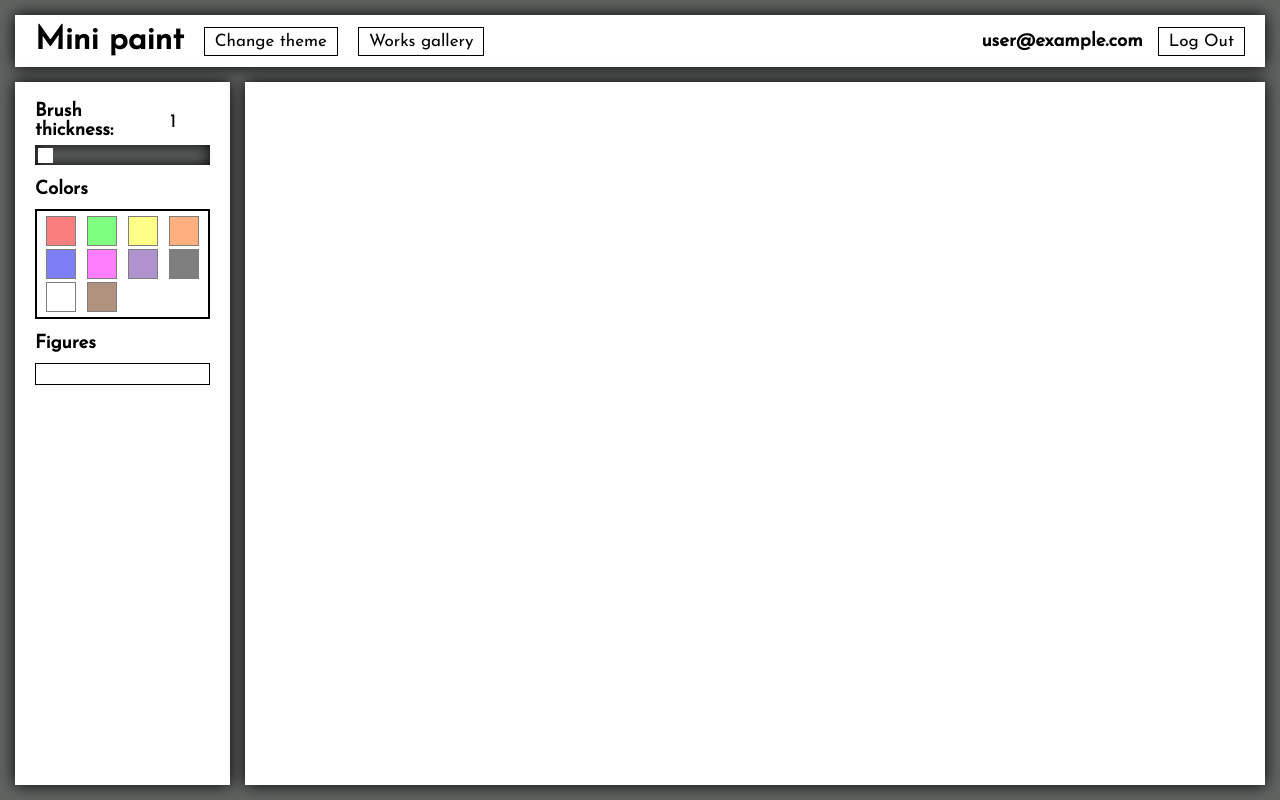
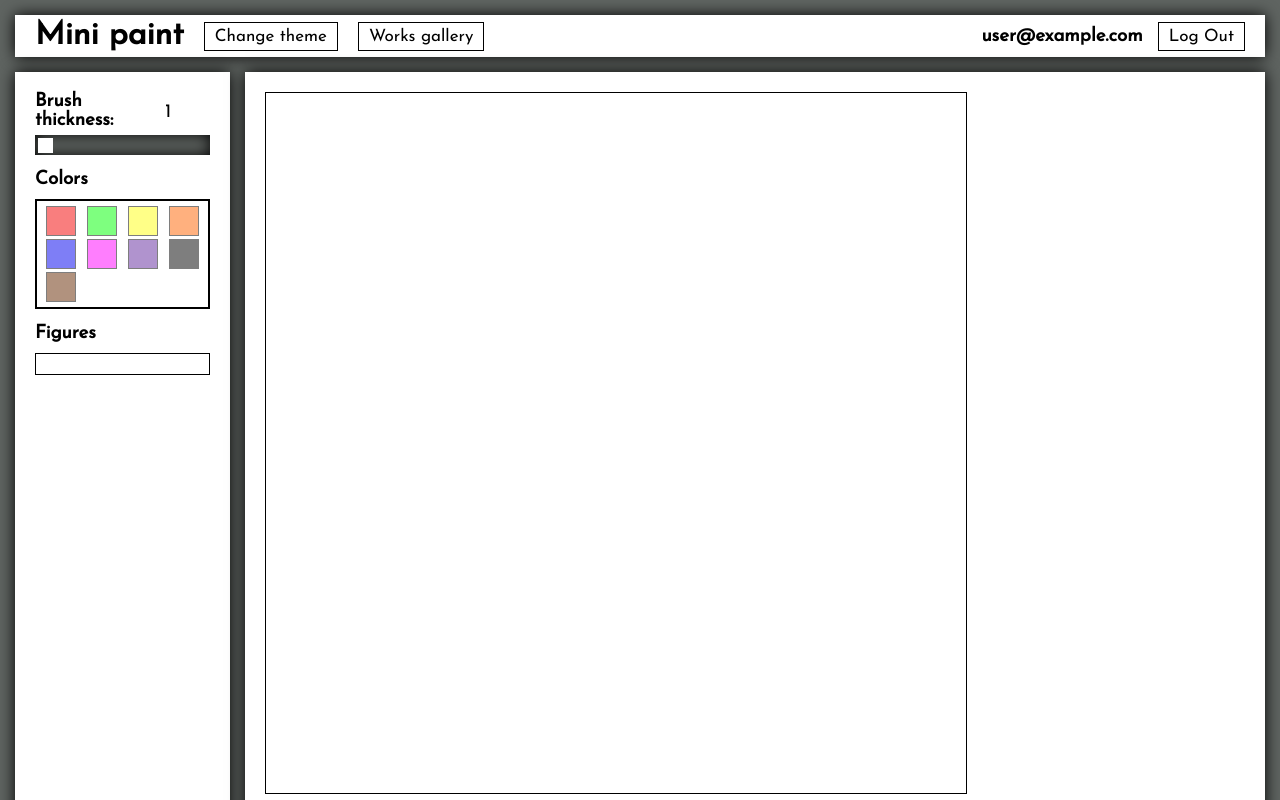
Before and after one commit to kirpichev228/mini-paint, a Vue app in the folder mini-paint/: page / in a window 1280 px wide. Built offline with nearby package versions, Linux system fonts and the light colour scheme; no server answers; sample sign-in values are in the browser's storage.

Commit message:
jst-694 implement brush drawing

```diff
--- a/mini-paint/src/components/CanvasComponent.vue
+++ b/mini-paint/src/components/CanvasComponent.vue
@@ -1,8 +1,66 @@
 <template>
-  <div class="canvas-wrapper"></div>
+  <div class="canvas-wrapper">
+    <canvas ref="canvas" width="700" height="700" @mousedown="startDrawing" @mousemove="drawLine" @mouseup="stopDrawing"></canvas>
+  </div>
 </template>
 
-<script setup lang="ts"></script>
+<script setup lang="ts">
+import { ref } from 'vue'
+import { useCanvasStore } from '@/stores/canvasStore'
+
+const canvasStore = useCanvasStore()
+
+const canvas = ref<HTMLCanvasElement | null>(null)
+const isDrawing = ref(false)
+const startX = ref(0)
+const startY = ref(0)
+const width = canvasStore.getBrushThickness
+const color = canvasStore.getPickedColor
+
+const initializeCanvas = () => {
+  if (!canvas.value) {
+    return
+  }
+  const ctx = canvas.value.getContext('2d')
+  if (ctx) {
+    ctx.lineWidth = Number(width.value)
+    ctx.lineCap = 'round'
+    ctx.strokeStyle = color.value
+  }
+}
+
+function startDrawing(event: MouseEvent) {
+  initializeCanvas()
+  if (!canvas.value) {
+    return
+  }
+
+  isDrawing.value = true
+  startX.value = event.offsetX
+  startY.value = event.offsetY
+}
+
+function drawLine(event: MouseEvent) {
+  if (!isDrawing.value || !canvas.value) {
+    return
+  }
+
+  const ctx = canvas.value.getContext('2d')
+  if (ctx) {
+    ctx.beginPath()
+    ctx.moveTo(startX.value, startY.value)
+    ctx.lineTo(event.offsetX, event.offsetY)
+    ctx.stroke()
+
+    startX.value = event.offsetX
+    startY.value = event.offsetY
+  }
+}
+
+function stopDrawing() {
+  isDrawing.value = false
+}
+</script>
 
 <style scoped>
 .canvas-wrapper {
@@ -12,4 +70,9 @@
   background: var(--color-primary);
   box-shadow: var(--color-shadow);
 }
+
+canvas {
+  border: 1px solid var(--color-secondary);
+  cursor: crosshair;
+}
 </style>
--- a/mini-paint/src/components/NavBar.vue
+++ b/mini-paint/src/components/NavBar.vue
@@ -3,7 +3,6 @@
     <div class="logo">
       <h1>Mini paint</h1>
       <ButtonSample
-        v-if="userStore.getAuthorizationStatus.value"
         @click="modalStatus = !modalStatus"
       >
         Change theme
--- a/mini-paint/src/components/UI/BrushRange.vue
+++ b/mini-paint/src/components/UI/BrushRange.vue
@@ -56,7 +56,7 @@ const setBrushThckness = (event: Event) => {
   outline: none;
   border: none;
   font-size: 19px;
-  width: 40px;
+  width: 45px;
   padding-top: 2px;
 }
 
--- a/mini-paint/src/stores/canvasStore.ts
+++ b/mini-paint/src/stores/canvasStore.ts
@@ -11,7 +11,6 @@ export const useCanvasStore = defineStore('canvasStore', () => {
     '#ff00fe',
     '#632a9f',
     '#000000',
-    '#ffffff',
     '#652700'
   ])
   const pickedColor = ref('')
```
